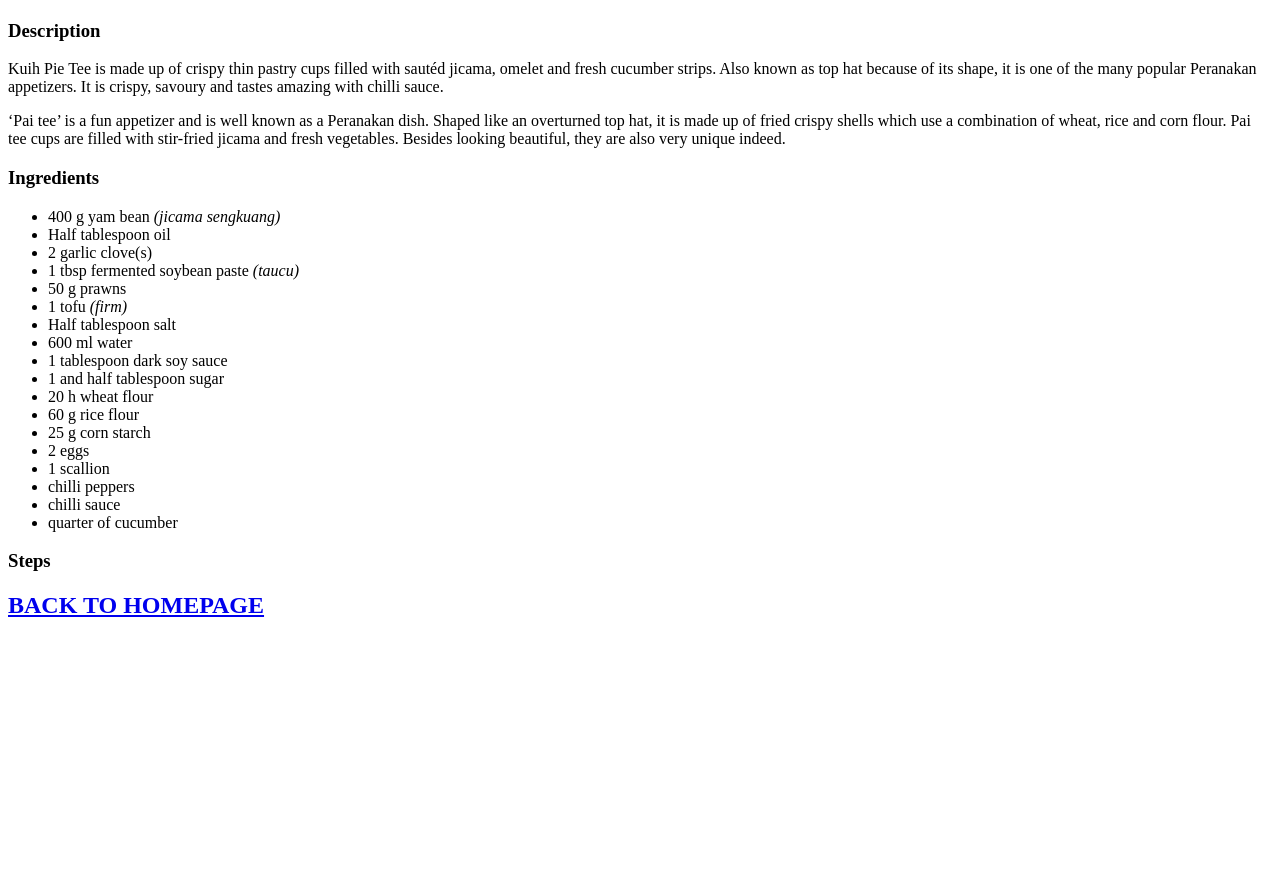
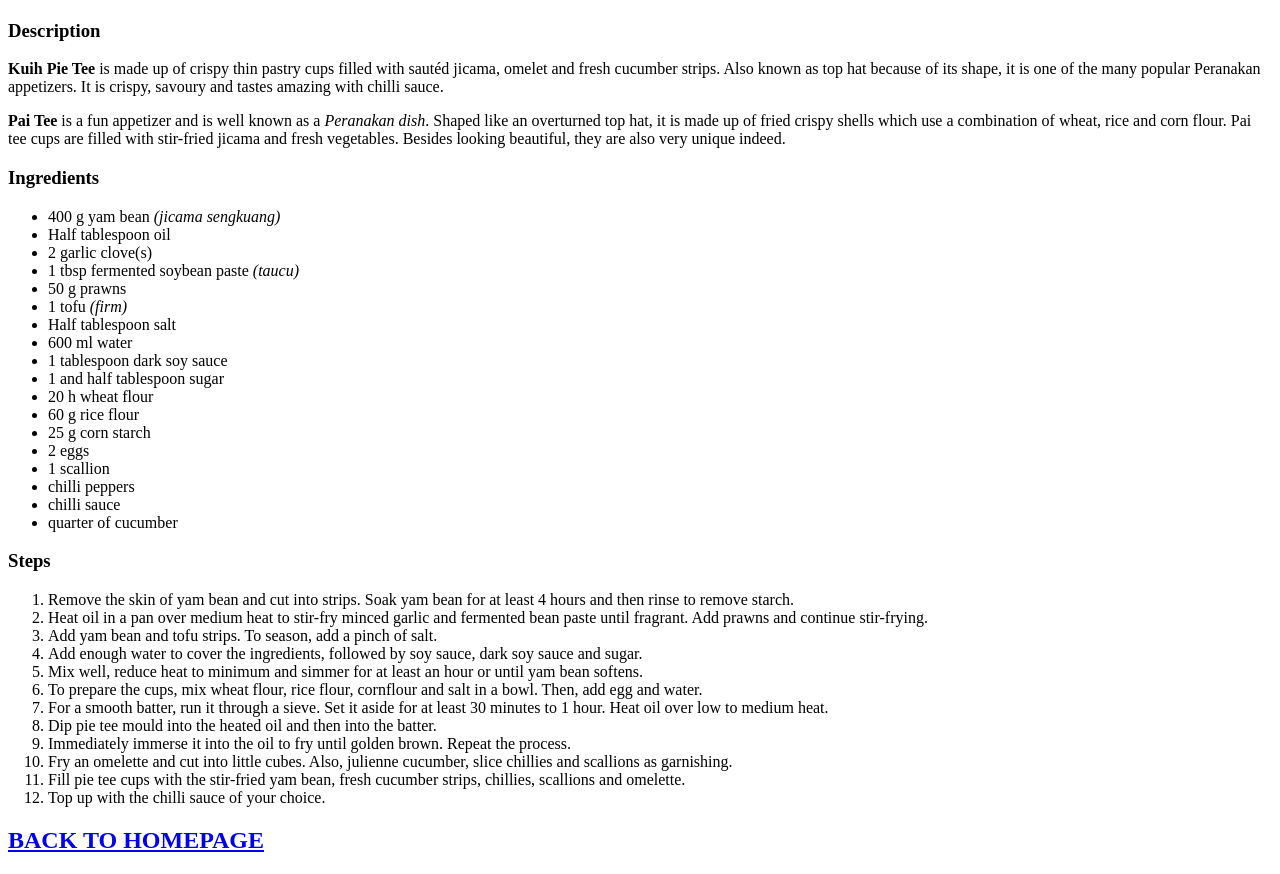
Before and after one commit to Syahkhayy/odin-recipes, a plain HTML site: page recipes/pie-tee.html in a window 1280 px wide. Shown: the part 468-1342 px from the top of the page. Before the commit the page ends 1107 px from the top, so only its background shows below. Drawn offline with Linux system fonts and the light colour scheme.

Commit message:
Update Pie Tee Recipe with Steps
Bold and ittalic certain words in the description.

```diff
--- a/recipes/pie-tee.html
+++ b/recipes/pie-tee.html
@@ -11,13 +11,13 @@
         <img src="../pic/pie-tee.jpg" alt="Crunchy Pie Tee with green onion garnish">
 
         <h3>Description</h3>
-        <p>Kuih Pie Tee is made up of crispy thin pastry cups filled with sautéd jicama,
+        <p><strong>Kuih Pie Tee</strong> is made up of crispy thin pastry cups filled with sautéd jicama,
             omelet and fresh cucumber strips. Also known as top hat because of its shape,
             it is one of the many popular Peranakan appetizers. It is crispy, savoury and
             tastes amazing with chilli sauce.
         </p>
 
-        <p>‘Pai tee’ is a fun appetizer and is well known as a Peranakan dish. Shaped
+        <p><strong>Pai Tee</strong> is a fun appetizer and is well known as a <em>Peranakan dish</em>. Shaped
             like an overturned top hat, it is made up of fried crispy shells which use
             a combination of wheat, rice and corn flour. Pai tee cups are filled with
             stir-fried jicama and fresh vegetables. Besides looking beautiful, they are
@@ -47,7 +47,20 @@
 
         <h3>Steps</h3>
         <ol>
-
+            <li>Remove the skin of yam bean and cut into strips.
+                Soak yam bean for at least 4 hours and then rinse to remove starch.</li>
+            <li>Heat oil in a pan over medium heat to stir-fry minced garlic and fermented bean paste until fragrant.
+                Add prawns and continue stir-frying.</li>
+            <li>Add yam bean and tofu strips. To season, add a pinch of salt.</li>
+            <li>Add enough water to cover the ingredients, followed by soy sauce, dark soy sauce and sugar.</li>
+            <li>Mix well, reduce heat to minimum and simmer for at least an hour or until yam bean softens.</li>
+            <li>To prepare the cups, mix wheat flour, rice flour, cornflour and salt in a bowl. Then, add egg and water.</li>
+            <li>For a smooth batter, run it through a sieve. Set it aside for at least 30 minutes to 1 hour. Heat oil over low to medium heat.</li>
+            <li>Dip pie tee mould into the heated oil and then into the batter.</li>
+            <li>Immediately immerse it into the oil to fry until golden brown. Repeat the process.</li>
+            <li>Fry an omelette and cut into little cubes. Also, julienne cucumber, slice chillies and scallions as garnishing.</li>
+            <li>Fill pie tee cups with the stir-fried yam bean, fresh cucumber strips, chillies, scallions and omelette.</li>
+            <li>Top up with the chilli sauce of your choice.</li>
         </ol>
 
         <h2><a href="../index.html"><strong>BACK TO HOMEPAGE</strong></a></h2>
```
